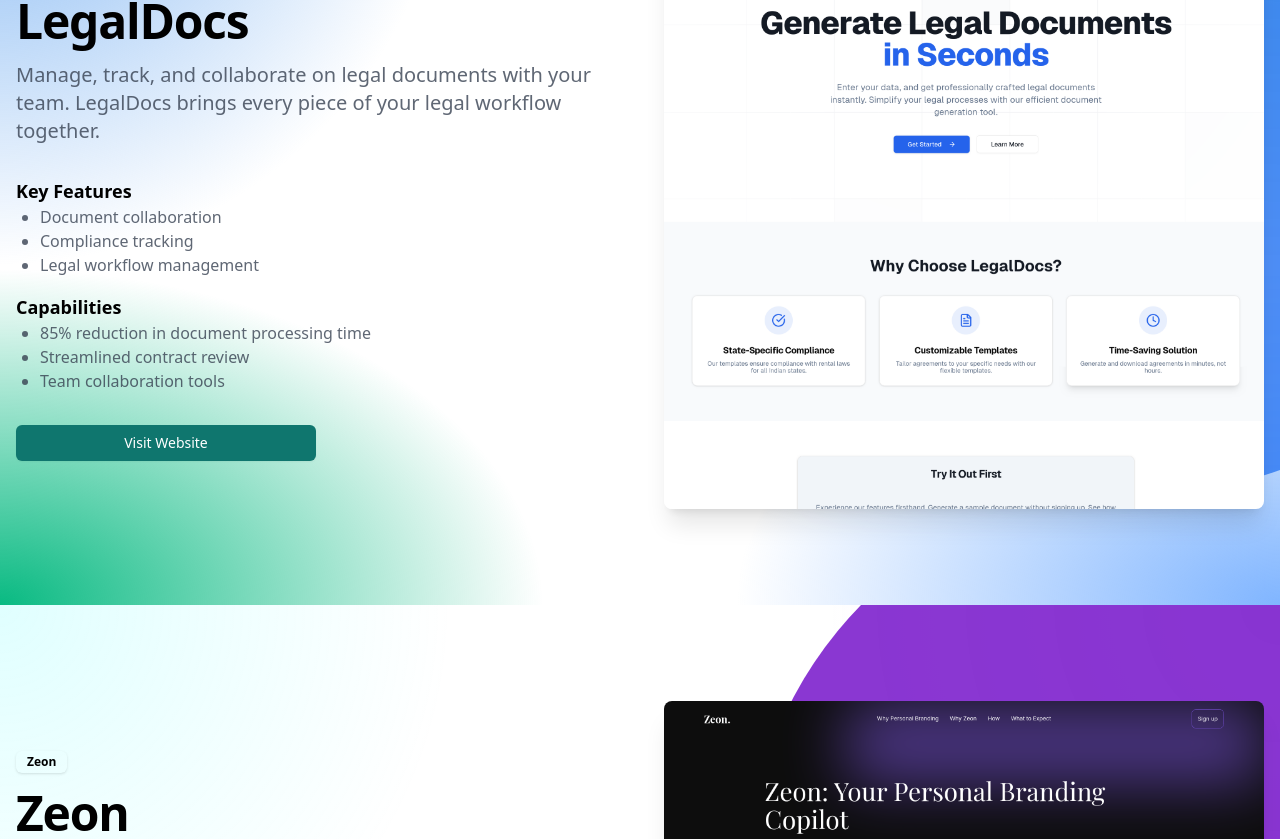
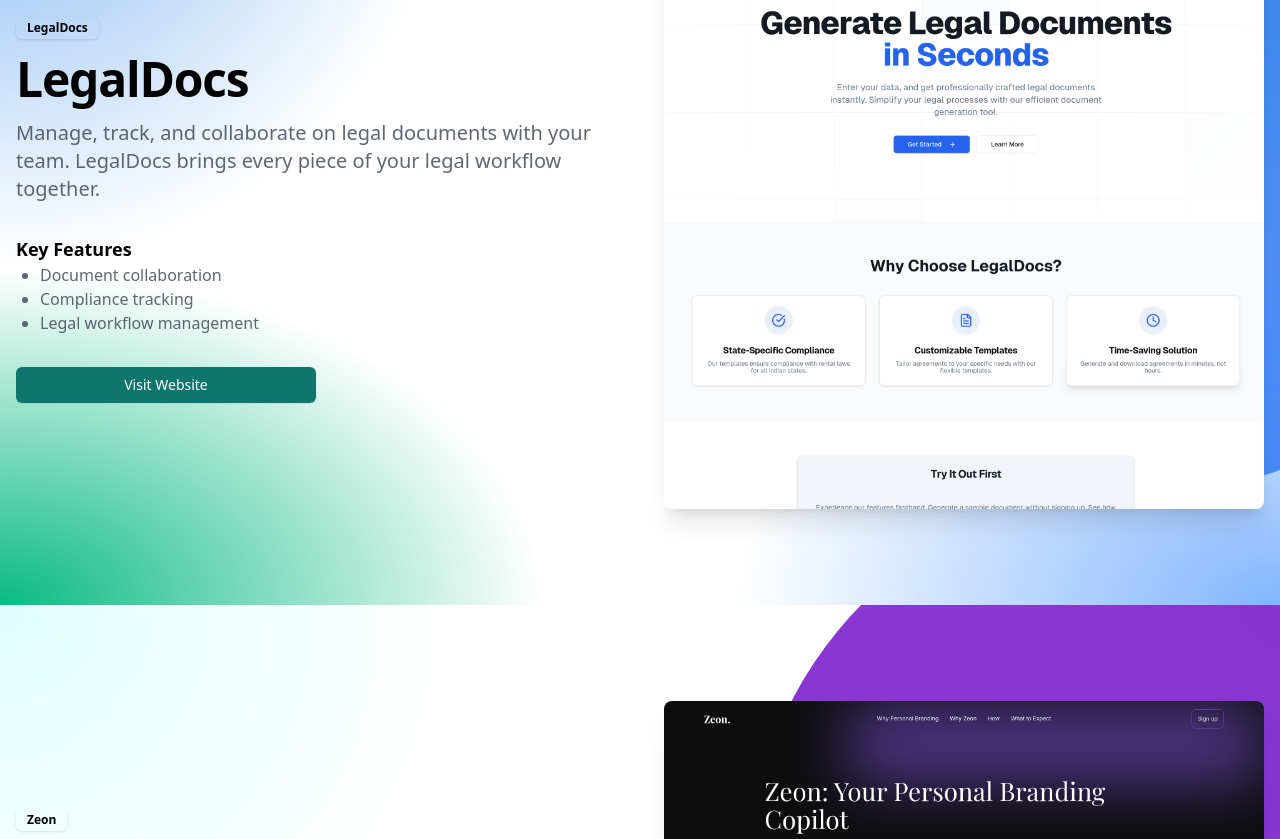
Before and after one commit to ctrlKshav/c4e-labs, a React (Vite) app: page / in a window 1280 px wide. Shown: the part 2511-3350 px from the top of the page. Built offline with nearby package versions, Linux system fonts and the light colour scheme.

Commit message:
Delete Unused Features

```diff
--- a/src/components/landing-page/products-overview/product-tab.tsx
+++ b/src/components/landing-page/products-overview/product-tab.tsx
@@ -15,7 +15,7 @@ const ProductTab = ({ product }: { product: ProductInterface }) => (
           </div>
           <p className="text-xs sm:text-lg text-foreground/80  leading-relaxed">{product.description}</p>
           <div className="grid grid-cols-1 gap-4 sm:gap-6">
-            <FeatureCard {...product.features[0]} />
+            <FeatureCard {...product.features} />
           </div>
           {product.link && (
             <div className="mt-4 sm:mt-6">
--- a/src/components/product-section.tsx
+++ b/src/components/product-section.tsx
@@ -52,16 +52,14 @@ export default function ProductSection({ product, index }: { product: ProductInt
 
             {/* Features */}
             <div className="space-y-4 ">
-              {product.features.map((feature: ProductFeatures, index: number) => (
-                <div key={index}>
-                  <h3 className="text-lg font-semibold text-foreground">{feature.title}</h3>
+                <div >
+                  <h3 className="text-lg font-semibold text-foreground">{product.features.title}</h3>
                   <ul className="list-disc pl-6  text-gray-700/80">
-                    {feature.items.map((item: string, index: number) => (
+                    {product.features.items.map((item: string, index: number) => (
                       <li key={index}>{item}</li>
                     ))}
                   </ul>
                 </div>
-              ))}
             </div>
 
             {/* Link (if applicable) */}
--- a/src/data/productData.ts
+++ b/src/data/productData.ts
@@ -10,7 +10,7 @@ const products: ProductInterface[] = [
     description:
       "Manage, track, and collaborate on legal documents with your team. LegalDocs brings every piece of your legal workflow together.",
     themeColor: "bg-blue-500",
-    features: [
+    features:
       {
         title: "Key Features",
         items: [
@@ -19,15 +19,6 @@ const products: ProductInterface[] = [
           "Legal workflow management",
         ],
       },
-      {
-        title: "Capabilities",
-        items: [
-          "85% reduction in document processing time",
-          "Streamlined contract review",
-          "Team collaboration tools",
-        ],
-      },
-    ],
     link: "https://legaldocs-tau.vercel.app/",
     productType: "saas",
     productStatus: "Live",
@@ -40,7 +31,7 @@ const products: ProductInterface[] = [
     description:
       "Your personal branding copilot. Zeon helps you write and generate posts, automate content, and analyze performance on LinkedIn.",
     themeColor: "bg-purple-700",
-    features: [
+    features:
       {
         title: "Key Features",
         items: [
@@ -49,15 +40,6 @@ const products: ProductInterface[] = [
           "Actionable analytics",
         ],
       },
-      {
-        title: "Capabilities",
-        items: [
-          "Cross-platform posting (LinkedIn first)",
-          "Goal-based social media strategies",
-          "Network exploration tools",
-        ],
-      },
-    ],
     link: "https://gozeon.com/",
     productType: "saas",
     productStatus: "Live",
@@ -70,7 +52,7 @@ const products: ProductInterface[] = [
     description:
       "Optimize your resume with AI-driven ATS scoring, improvement suggestions, and expert resume reviews.",
     themeColor: "bg-violet-500",
-    features: [
+    features:
       {
         title: "Key Features",
         items: [
@@ -79,15 +61,6 @@ const products: ProductInterface[] = [
           "Expert review booking",
         ],
       },
-      {
-        title: "Capabilities",
-        items: [
-          "Resume roasting (AI-driven)",
-          "Increased resume visibility",
-          "Tailored suggestions for improvement",
-        ],
-      },
-    ],
     link: "https://resume-site-c4e.vercel.app/",
     productType: "saas",
     productStatus: "Live",
@@ -100,7 +73,7 @@ const products: ProductInterface[] = [
     description:
       "A curation-as-a-service tool for content curators. Automate workflows, generate newsletters, and manage curated content effortlessly.",
     themeColor: "bg-blue-500",
-    features: [
+    features:
       {
         title: "Key Features",
         items: [
@@ -109,15 +82,6 @@ const products: ProductInterface[] = [
           "Newsletter generation",
         ],
       },
-      {
-        title: "Capabilities",
-        items: [
-          "WhatsApp message automation",
-          "Custom workflows",
-          "Integration with multiple platforms",
-        ],
-      },
-    ],
     link: "https://zeon-8qz.pages.dev/",
     productType: "saas",
     productStatus: "Live",
@@ -130,7 +94,7 @@ const products: ProductInterface[] = [
     description:
       "Visualize and analyze CSV data efficiently without needing advanced Excel skills.",
     themeColor: "bg-orange-500",
-    features: [
+    features:
       {
         title: "Key Features",
         items: [
@@ -139,15 +103,6 @@ const products: ProductInterface[] = [
           "Column visibility management",
         ],
       },
-      {
-        title: "Capabilities",
-        items: [
-          "Data visualization tools",
-          "Multi-level grouping and searching",
-          "User-friendly interface",
-        ],
-      },
-    ],
     link: "https://analyse-csv-data.vercel.app/",
     productType: "saas",
     productStatus: "Live",
@@ -160,7 +115,7 @@ const products: ProductInterface[] = [
     description:
       "A Chrome extension to store frequently used text like PDF passwords and other snippets for quick access.",
     themeColor: "bg-pink-500",
-    features: [
+    features:
       {
         title: "Key Features",
         items: [
@@ -169,15 +124,6 @@ const products: ProductInterface[] = [
           "Chrome extension integration",
         ],
       },
-      {
-        title: "Capabilities",
-        items: [
-          "Secure text storage",
-          "Easy-to-use interface",
-          "Frequently used text management",
-        ],
-      },
-    ],
     link: "https://chromewebstore.google.com/detail/finfriend/ialnbadijnahcjeflecdnkficehiohce",
     productType: "other",
     productStatus: "Live",
@@ -190,7 +136,7 @@ const products: ProductInterface[] = [
     description:
       "Set reminders via WhatsApp messages, voice notes, emails, or phone calls. Perfect for personal and team use.",
     themeColor: "bg-teal-500",
-    features: [
+    features:
       {
         title: "Key Features",
         items: [
@@ -199,15 +145,6 @@ const products: ProductInterface[] = [
           "Team access for shared reminders",
         ],
       },
-      {
-        title: "Capabilities",
-        items: [
-          "Voice note reminders",
-          "Web portal for team management",
-          "Customizable reminder options",
-        ],
-      },
-    ],
     productType: "other",
     productStatus: "Upcoming",
     imageSrc: "/images/products/WhatsappReminder1.png"
@@ -219,7 +156,7 @@ const products: ProductInterface[] = [
     description:
       "A Shopify to add a WhatsApp chat button to your store, enabling direct customer communication.",
     themeColor: "bg-yellow-500",
-    features: [
+    features:
       {
         title: "Key Features",
         items: [
@@ -228,15 +165,6 @@ const products: ProductInterface[] = [
           "Direct customer communication",
         ],
       },
-      {
-        title: "Capabilities",
-        items: [
-          "500+ store installs",
-          "Easy setup and use",
-          "Enhanced customer engagement",
-        ],
-      },
-    ],
     link: "https://apps.shopify.com/whatsapp-chat-button-4",
     productType: "shopify plugin",
     productStatus: "Live",
@@ -249,7 +177,7 @@ const products: ProductInterface[] = [
     description:
       "Create product photos 10x faster with AI. Works directly from WhatsApp for quick image enhancements.",
     themeColor: "bg-red-500",
-    features: [
+    features:
       {
         title: "Key Features",
         items: [
@@ -258,15 +186,6 @@ const products: ProductInterface[] = [
           "Quick photo editing",
         ],
       },
-      {
-        title: "Capabilities",
-        items: [
-          "5k+ images enhanced",
-          "Featured in international newsletters",
-          "Visitors from 80+ countries",
-        ],
-      },
-    ],
     link: "https://snapcraft.shipmyapp.in/",
     productType: "saas",
     productStatus: "Live",
@@ -279,7 +198,7 @@ const products: ProductInterface[] = [
     description:
       "Create tailor-made product catalogues with customizable layouts and branding options.",
     themeColor: "bg-cyan-500",
-    features: [
+    features:
       {
         title: "Key Features",
         items: [
@@ -288,15 +207,6 @@ const products: ProductInterface[] = [
           "Shopify integration",
         ],
       },
-      {
-        title: "Capabilities",
-        items: [
-          "Time-saving catalogue generation",
-          "Custom branding options",
-          "Enhanced product presentation",
-        ],
-      },
-    ],
     link: "https://apps.shopify.com/pdf-catalog",
     productType: "shopify plugin",
     productStatus: "Live",
@@ -310,7 +220,7 @@ const products: ProductInterface[] = [
     description:
       "Streamline B2B customer onboarding with customizable signup forms and easy customer management.",
     themeColor: "bg-violet-500",
-    features: [
+    features:
       {
         title: "Key Features",
         items: [
@@ -319,15 +229,6 @@ const products: ProductInterface[] = [
           "Form builder for diverse use cases",
         ],
       },
-      {
-        title: "Capabilities",
-        items: [
-          "Simplified onboarding process",
-          "Fully customizable forms",
-          "Enhanced customer data management",
-        ],
-      },
-    ],
     link: "https://apps.shopify.com/tezi-b2b",
     productType: "shopify plugin",
     productStatus: "Live",
--- a/src/types/productTypes.ts
+++ b/src/types/productTypes.ts
@@ -6,7 +6,7 @@ export interface ProductInterface {
   icon: ReactNode;
   description: string;
   themeColor?: string;
-  features: ProductFeatures[];
+  features: ProductFeatures;
   link?: string;
   productType?: string;
   productStatus?: string;
```
Also changed, not shown: 1 other file (tests, documents, lock files or other folders).
